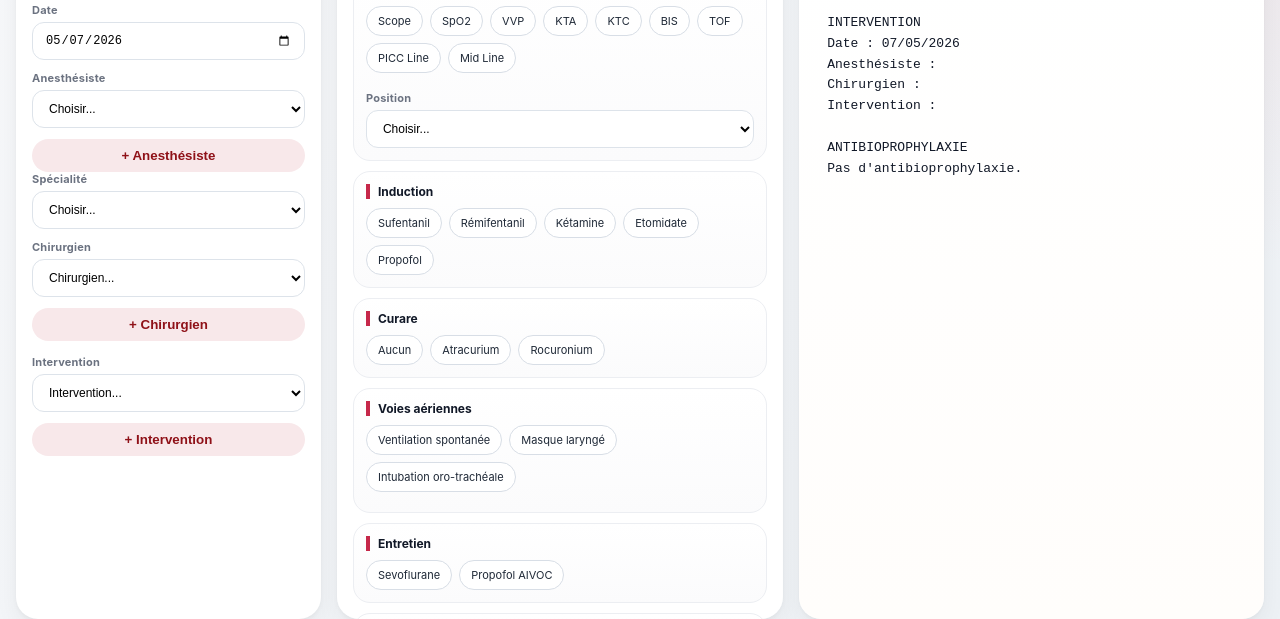
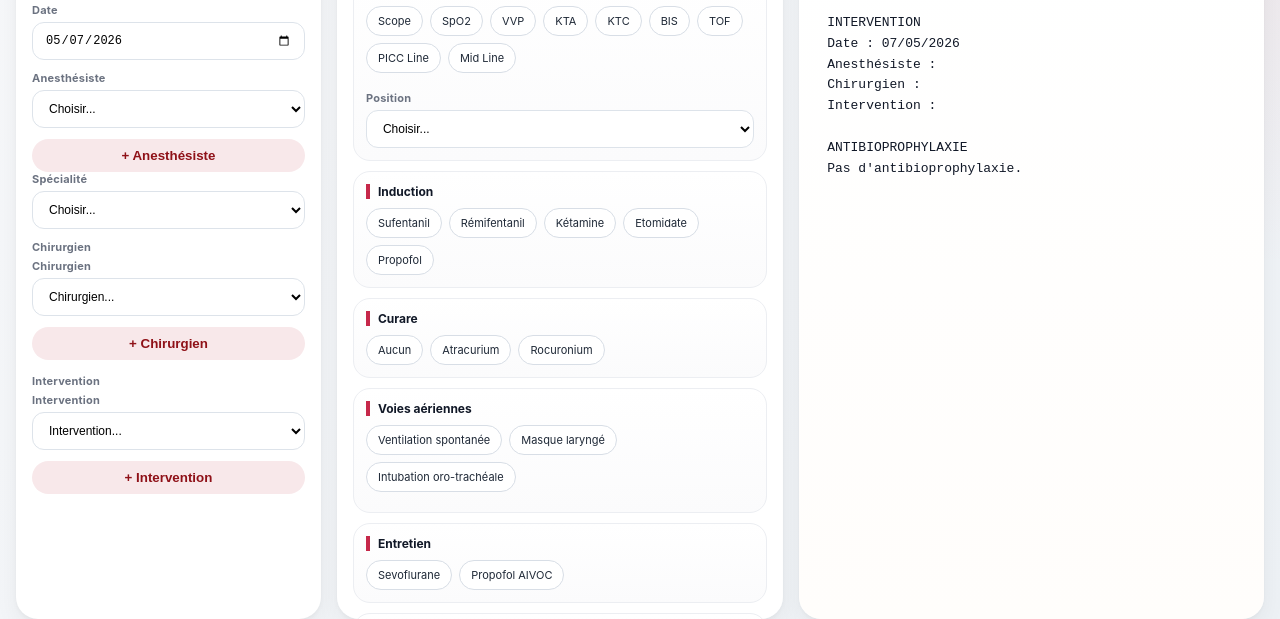
Before and after one commit to Frolar78/cr-anesthesie-chpg, a plain HTML site: page index.html in a window 1280 px wide. Shown: the part 181-800 px from the top of the page. Drawn offline with Linux system fonts and the light colour scheme.

Commit message:
Update index.html

```diff
--- a/index.html
+++ b/index.html
@@ -45,13 +45,19 @@
         <select id="specialite"></select>
       </div>
 
-      <div id="chirContainer"></div>
-      <button class="action-btn" id="addChirBtn" type="button">+ Chirurgien</button>
+   <div class="field">
+  <label>Chirurgien</label>
+  <div id="chirContainer"></div>
+</div>
+<button class="action-btn" id="addChirBtn" type="button">+ Chirurgien</button>
 
-      <div style="height:14px"></div>
+<div style="height:14px"></div>
 
-      <div id="gesteContainer"></div>
-      <button class="action-btn" id="addGesteBtn" type="button">+ Intervention</button>
+<div class="field">
+  <label>Intervention</label>
+  <div id="gesteContainer"></div>
+</div>
+<button class="action-btn" id="addGesteBtn" type="button">+ Intervention</button>
     </section>
 
     <section class="panel middle-panel">
```
